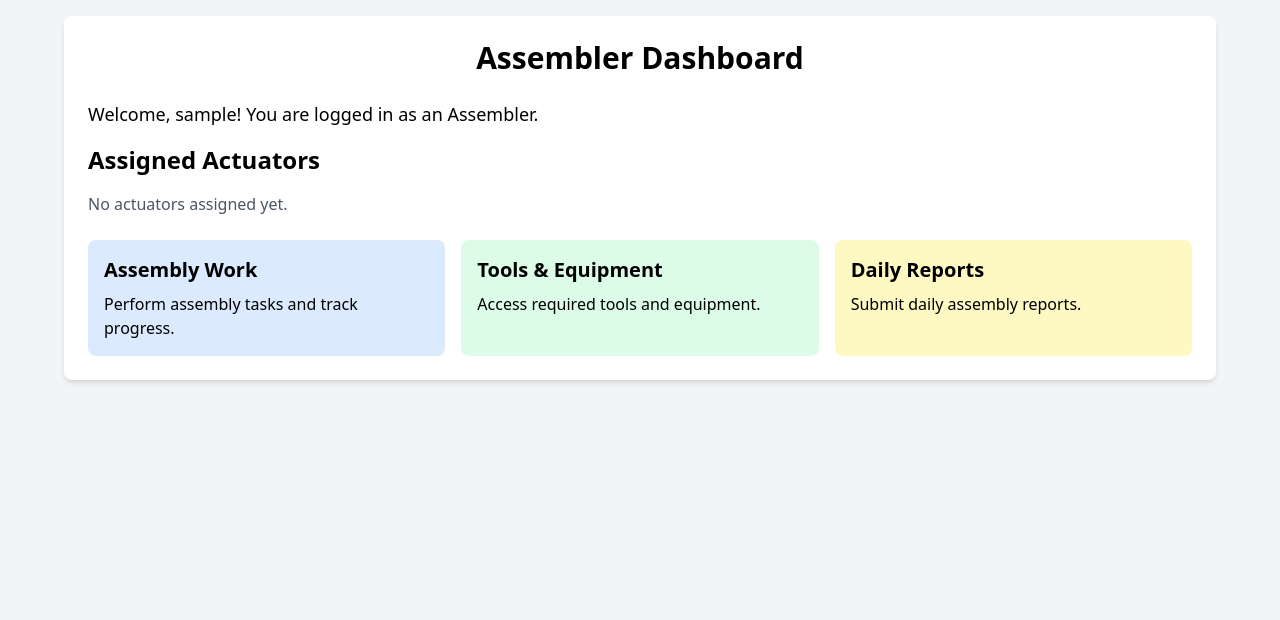
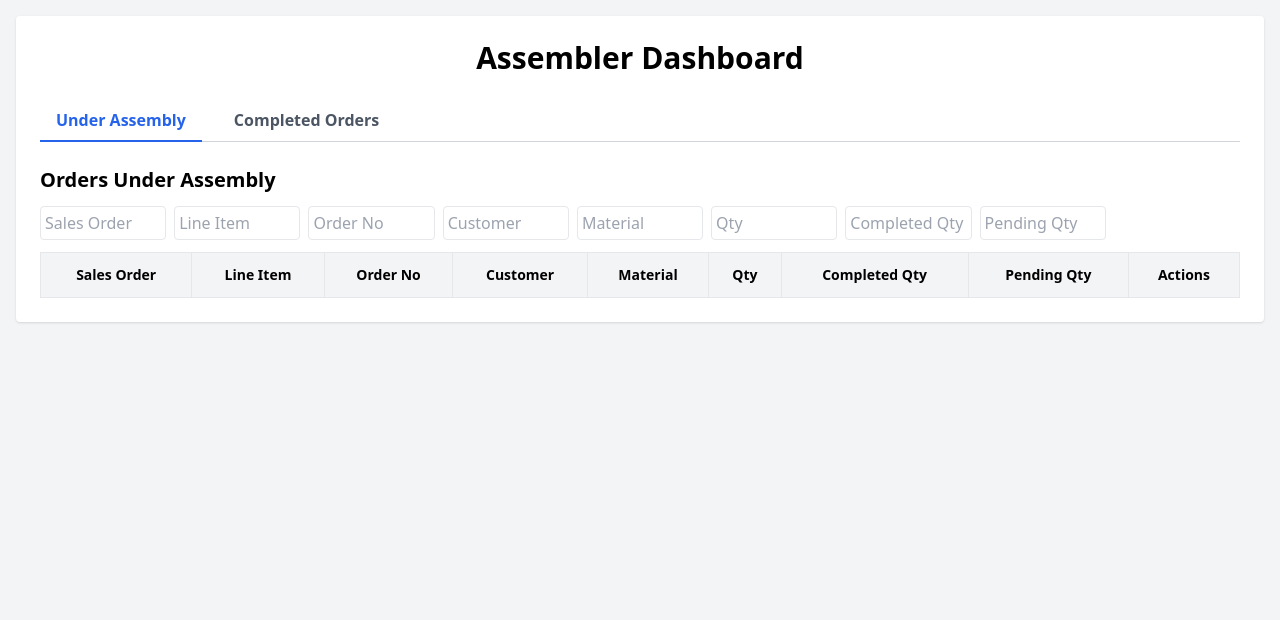
Before and after one commit to gujarrohit45-svg/Report-Management, a Django app: page /accounts/dashboard/assembler/ in a window 1280 px wide. Shown: the part 64-684 px from the top of the page. Run offline with Django 5.2, Linux system fonts and the light colour scheme; the visitor is signed in with stand-in values (Sample User, id 1); lists and menus that the app fills with data are empty; some libraries are stand-ins or nearby versions.

```diff
--- a/accounts/templates/accounts/assembler_dashboard.html
+++ b/accounts/templates/accounts/assembler_dashboard.html
@@ -1,68 +1,176 @@
-{% extends 'base.html' %}
-
+{% extends "base.html" %}
 {% block title %}Assembler Dashboard{% endblock %}
 
 {% block content %}
-<div class="max-w-6xl mx-auto bg-white p-6 rounded-lg shadow-md">
+<div class="max-w-7xl mx-auto p-6 bg-white rounded shadow">
+
     <h2 class="text-3xl font-bold mb-6 text-center">Assembler Dashboard</h2>
-    <p class="text-lg mb-4">Welcome, {{ user.username }}! You are logged in as an Assembler.</p>
 
-    <!-- List of OrderDetails -->
-    <h3 class="text-2xl font-semibold mb-4">Assigned Actuators</h3>
-    {% if order_details %}
-        <div class="overflow-x-auto">
-            <table class="min-w-full bg-white border border-gray-300">
-                <thead>
-                    <tr class="bg-gray-100">
-                        <th class="py-2 px-4 border-b">Order No</th>
-                        <th class="py-2 px-4 border-b">Actuator Serial No</th>
-                        <th class="py-2 px-4 border-b">Assembler Status</th>
-                        <th class="py-2 px-4 border-b">Actions</th>
+    <!-- TAB HEADERS -->
+    <div class="mb-6 border-b border-gray-300">
+        <ul class="flex">
+            <li class="-mb-px mr-4">
+                <button data-tab="tab1" class="tab-btn py-2 px-4 font-semibold text-blue-600 border-b-2 border-blue-600">
+                    Under Assembly
+                </button>
+            </li>
+            <li class="mr-4">
+                <button data-tab="tab2" class="tab-btn py-2 px-4 font-semibold text-gray-600 hover:text-blue-600">
+                    Completed Orders
+                </button>
+            </li>
+        </ul>
+    </div>
+
+<!-- TAB 1 -->
+<div id="tab1" class="tab-content">
+    <h3 class="text-xl font-bold mb-3">Orders Under Assembly</h3>
+
+    <!-- COLUMN FILTERS -->
+    <div class="grid grid-cols-9 gap-2 mb-3">
+        <input type="text" class="col p-1 border rounded filter-input" data-col="0" placeholder="Sales Order">
+        <input type="text" class="col p-1 border rounded filter-input" data-col="1" placeholder="Line Item">
+        <input type="text" class="col p-1 border rounded filter-input" data-col="2" placeholder="Order No">
+        <input type="text" class="col p-1 border rounded filter-input" data-col="3" placeholder="Customer">
+        <input type="text" class="col p-1 border rounded filter-input" data-col="4" placeholder="Material">
+        <input type="text" class="col p-1 border rounded filter-input" data-col="5" placeholder="Qty">
+        <input type="text" class="col p-1 border rounded filter-input" data-col="6" placeholder="Completed Qty">
+        <input type="text" class="col p-1 border rounded filter-input" data-col="7" placeholder="Pending Qty">
+    </div>
+
+    <!-- TABLE -->
+    <table id="tableUnderAssembly" class="min-w-full text-sm border border-gray-300">
+        <thead class="bg-gray-100">
+            <tr>
+                <th class="p-3 border">Sales Order</th>
+                <th class="p-3 border">Line Item</th>
+                <th class="p-3 border">Order No</th>
+                <th class="p-3 border">Customer</th>
+                <th class="p-3 border">Material</th>
+                <th class="p-3 border">Qty</th>
+                <th class="p-3 border">Completed Qty</th>
+                <th class="p-3 border">Pending Qty</th>
+                <th class="p-3 border">Actions</th>
             </tr>
         </thead>
         <tbody>
-                    {% for detail in order_details %}
+            {% for o in orders_under_assembly %}
             <tr class="hover:bg-gray-50">
-                            <td class="py-2 px-4 border-b">{{ detail.order_no.order_no }}</td>
-                            <td class="py-2 px-4 border-b">{{ detail.actuator_serial_no }}</td>
-                            <td class="py-2 px-4 border-b">
-                                {% if detail.assembler_status == 'pending' %}
-                                    <span class="text-yellow-600">Pending</span>
-                                {% elif detail.assembler_status == 'completed' %}
-                                    <span class="text-green-600">Completed</span>
-                                {% else %}
-                                    <span class="text-gray-600">{{ detail.assembler_status|title }}</span>
-                                {% endif %}
+                <td class="p-3 border">{{ o.sales_order_no }}</td>
+                <td class="p-3 border">{{ o.line_item }}</td>
+
+                <td class="p-3 border text-blue-600 underline">
+                    <a href="{% url 'assembler_order_details' o.order_no %}">
+                        {{ o.order_no }}
+                    </a>
                 </td>
-                            <td class="py-2 px-4 border-b">
-                                {% if detail.assembler_status != 'completed' %}
-                                    <button class="bg-blue-500 text-white px-3 py-1 rounded hover:bg-blue-600">Start Assembly</button>
-                                {% else %}
-                                    <span class="text-gray-500">Completed</span>
-                                {% endif %}
+
+                <td class="p-3 border">{{ o.customer }}</td>
+
+                <td class="p-3 border">
+                    {{ o.series }}, {{ o.type }}, {{ o.size }}, {{ o.cylinder_size }}, {{ o.spring_size }}, {{ o.moc }}
+                </td>
+
+                <td class="p-3 border">{{ o.order_qty }}</td>
+                <td class="p-3 border">{{ o.completed_qty }}</td>
+                <td class="p-3 border">{{ o.pending_qty }}</td>
+
+                <td class="p-3 border">
+                    <a href="{% url 'assembler_order_details' o.order_no %}"
+                    class="bg-blue-500 text-white px-3 py-1 rounded hover:bg-blue-600">
+                        View Actuators
+                    </a>
                 </td>
             </tr>
             {% endfor %}
         </tbody>
     </table>
 </div>
-    {% else %}
-        <p class="text-gray-600">No actuators assigned yet.</p>
-    {% endif %}
 
-    <div class="grid grid-cols-1 md:grid-cols-2 lg:grid-cols-3 gap-4 mt-6">
-        <div class="bg-blue-100 p-4 rounded-lg">
-            <h3 class="text-xl font-semibold mb-2">Assembly Work</h3>
-            <p>Perform assembly tasks and track progress.</p>
+<!-- TAB 2 -->
+<div id="tab2" class="tab-content hidden">
+    <h3 class="text-xl font-bold mb-3">Completed Orders</h3>
+
+    <input
+        type="text"
+        id="searchCompleted"
+        placeholder="Search completed orders..."
+        class="mb-3 w-full p-2 border rounded"
+    />
+
+    <table id="tableCompleted" class="min-w-full text-sm border border-gray-300">
+        <thead class="bg-gray-100">
+            <tr>
+                <th class="p-3 border">Order No</th>
+                <th class="p-3 border">Customer</th>
+                <th class="p-3 border">Qty</th>
+                <th class="p-3 border">Heat Report</th>
+            </tr>
+        </thead>
+        <tbody>
+    {% for o in completed_orders %}
+    <tr class="hover:bg-gray-50">
+        <td class="p-3 border">{{ o.order_no }}</td>
+        <td class="p-3 border">{{ o.customer }}</td>
+        <td class="p-3 border">{{ o.order_qty }}</td>
+
+        <!-- NEW BUTTON COLUMN -->
+        <td class="p-3 border text-center">
+            <a href="{% url 'generate_heat_report' o.order_no %}"
+               class="bg-green-600 text-white px-3 py-1 rounded hover:bg-green-700">
+                Generate Heat Report
+            </a>
+        </td>
+    </tr>
+    {% endfor %}
+</tbody>
+
+    </table>
 </div>
-        <div class="bg-green-100 p-4 rounded-lg">
-            <h3 class="text-xl font-semibold mb-2">Tools & Equipment</h3>
-            <p>Access required tools and equipment.</p>
+
 </div>
-        <div class="bg-yellow-100 p-4 rounded-lg">
-            <h3 class="text-xl font-semibold mb-2">Daily Reports</h3>
-            <p>Submit daily assembly reports.</p>
-        </div>
-    </div>
-</div>
+
+<!-- JS -->
+<script>
+// TAB SWITCHING FIX
+document.querySelectorAll(".tab-btn").forEach(btn => {
+    btn.addEventListener("click", function () {
+
+        document.querySelectorAll(".tab-btn").forEach(x => {
+            x.classList.remove("text-blue-600", "border-blue-600");
+            x.classList.add("text-gray-600");
+        });
+
+        this.classList.add("text-blue-600", "border-b-2", "border-blue-600");
+
+        document.querySelectorAll(".tab-content").forEach(tab => tab.classList.add("hidden"));
+        document.getElementById(this.dataset.tab).classList.remove("hidden");
+    });
+});
+
+// COLUMN FILTERS
+document.querySelectorAll(".filter-input").forEach(input => {
+    input.addEventListener("input", function () {
+        const col = this.dataset.col;
+        const filter = this.value.toLowerCase();
+        const rows = document.querySelectorAll("#tableUnderAssembly tbody tr");
+
+        rows.forEach(row => {
+            const cellText = row.children[col].innerText.toLowerCase();
+            row.style.display = cellText.includes(filter) ? "" : "none";
+        });
+    });
+});
+
+// Completed Order Search
+document.getElementById("searchCompleted").addEventListener("input", function () {
+    const filter = this.value.toLowerCase();
+    const rows = document.querySelectorAll("#tableCompleted tbody tr");
+
+    rows.forEach(row => {
+        row.style.display = row.innerText.toLowerCase().includes(filter) ? "" : "none";
+    });
+});
+</script>
+
 {% endblock %}
--- a/accounts/templates/accounts/assembly_engineer_dashboard.html
+++ b/accounts/templates/accounts/assembly_engineer_dashboard.html
@@ -172,8 +172,8 @@ document.addEventListener('DOMContentLoaded', function() {
         const data = {
                 "sr_no": "001",
                 "sales_order_no":"20011793",
-                "order_no": "21002715",
-                "order_qty": "10",
+                "order_no": "21002717",
+                "order_qty": "5",
                 "line_item": "30",
                 "series": "25",
                 "type": "DA",
--- a/accounts/urls.py
+++ b/accounts/urls.py
@@ -15,4 +15,10 @@ urlpatterns = [
     path('dashboard/name_plate_printer/', views.name_plate_printer_dashboard, name='name_plate_printer_dashboard'),
     path('dashboard/finisher/', views.finisher_dashboard, name='finisher_dashboard'),
     path('dashboard/qa_engineer/', views.qa_engineer_dashboard, name='qa_engineer_dashboard'),
+
+path('assembler/', views.assembler_dashboard, name='assembler_dashboard'),
+path('assembler/order/<str:order_no>/', views.assembler_order_details, name='assembler_order_details'),
+path("heat-report/<str:order_no>/", views.generate_heat_report, name="generate_heat_report"),
+
+
 ]
--- a/accounts/views.py
+++ b/accounts/views.py
@@ -3,7 +3,19 @@ from django.contrib.auth.forms import UserCreationForm, AuthenticationForm
 from django.contrib.auth import login, logout
 from django.contrib import messages
 from django.contrib.auth.decorators import login_required
+from django.db import models
 from .models import MainActuator, OrderDetails
+from django.db.models import IntegerField
+from django.db.models.functions import Cast, Substr
+from django.http import HttpResponse
+
+from reportlab.platypus import Table, TableStyle
+from reportlab.lib import colors
+from reportlab.lib.pagesizes import A4, landscape
+from reportlab.pdfgen import canvas
+from reportlab.lib.units import cm
+from django.shortcuts import get_object_or_404
+from datetime import datetime
 
 def register_view(request):
     if request.method == 'POST':
@@ -42,8 +54,8 @@ def assembly_engineer_dashboard(request):
             data = {
                 "sr_no": "001",
                 "sales_order_no":"20011793",
-                "order_no": "21002715",
-                "order_qty": "10",
+                "order_no": "21002717",
+                "order_qty": "5",
                 "line_item": "30",
                 "series": "25",
                 "type": "DA",
@@ -92,10 +104,32 @@ def assembly_engineer_dashboard(request):
     return render(request, 'accounts/assembly_engineer_dashboard.html')
 
 @login_required
+@login_required
 def assembler_dashboard(request):
-    # Fetch OrderDetails for orders that are under_assembly
-    order_details = OrderDetails.objects.filter(order_no__order_status='under_assembly').order_by('created_at')
-    return render(request, 'accounts/assembler_dashboard.html', {'order_details': order_details})
+
+    # Annotate all orders that are in assembly
+    orders_under_assembly = MainActuator.objects.filter(order_status="under_assembly").annotate(
+        total_qty=models.Count("order_details"),
+        completed_qty=models.Count(
+            "order_details",
+            filter=models.Q(order_details__assembler_status="completed")
+        )
+    )
+
+    # Calculate pending = total - completed
+    for o in orders_under_assembly:
+        o.pending_qty = o.total_qty - o.completed_qty
+
+    # Find completed orders (where pending_qty = 0)
+    completed_orders = [o for o in orders_under_assembly if o.pending_qty == 0]
+
+    # Exclude completed from "under assembly"
+    orders_under_assembly = [o for o in orders_under_assembly if o.pending_qty > 0]
+
+    return render(request, 'accounts/assembler_dashboard.html', {
+        "orders_under_assembly": orders_under_assembly,
+        "completed_orders": completed_orders,
+    })
 
 @login_required
 def tester_dashboard(request):
@@ -129,3 +163,188 @@ def logout_view(request):
     logout(request)
     messages.info(request, 'You have been logged out.')
     return redirect('login')
+
+@login_required
+def assembler_order_details(request, order_no):
+    try:
+        order = MainActuator.objects.get(order_no=order_no)
+    except MainActuator.DoesNotExist:
+        messages.error(request, "Order not found.")
+        return redirect('assembler_dashboard')
+
+    actuators = (
+        OrderDetails.objects
+        .filter(order_no=order)
+        .annotate(
+            serial_num=Cast(
+                Substr("actuator_serial_no", len(order_no) + 2),  # extract after "ORDERNO-"
+                IntegerField()
+            )
+        )
+        .order_by("serial_num"))
+
+    # POST for SAVE / SUBMIT
+    if request.method == "POST":
+        order_detail_id = request.POST.get("order_detail_id")
+        action = "save" if "save" in request.POST else "submit"
+
+        try:
+            detail = OrderDetails.objects.get(id=order_detail_id)
+
+            if action == "save":
+                detail.housing_heat_no = request.POST.get('housing_heat_no', "")
+                detail.yoke_heat_no = request.POST.get('yoke_heat_no', "")
+                detail.top_cover_heat_no = request.POST.get('top_cover_heat_no', "")
+                detail.da_side_adaptor_plate_heat_no = request.POST.get('da_side_adaptor_plate_heat_no', "")
+                detail.spring_side_adaptor_heat_no = request.POST.get('spring_side_adaptor_heat_no', "")
+                detail.da_side_end_plate_heat_no = request.POST.get('da_side_end_plate_heat_no', "")
+                detail.spring_side_end_plate_heat_no = request.POST.get('spring_side_end_plate_heat_no', "")
+                detail.save()
+                messages.success(request, "Heat numbers updated.")
+
+            if action == "submit":
+                # Backend validation: all fields must be filled
+                required_fields = [
+                    detail.housing_heat_no,
+                    detail.yoke_heat_no,
+                    detail.top_cover_heat_no,
+                    detail.da_side_adaptor_plate_heat_no,
+                    detail.spring_side_adaptor_heat_no,
+                    detail.da_side_end_plate_heat_no,
+                    detail.spring_side_end_plate_heat_no,
+                ]
+
+                if any(field in ["", None] for field in required_fields):
+                    messages.error(request, "All heat numbers must be filled before marking as completed.")
+                    return redirect('assembler_order_details', order_no=order_no)
+
+                detail.assembler_status = "completed"
+                detail.save()
+                messages.success(request, "Actuator marked completed.")
+
+        except Exception as e:
+            messages.error(request, str(e))
+
+        return redirect('assembler_order_details', order_no=order_no)
+
+    return render(request, "accounts/assembler_order_details.html", {
+        "order": order,
+        "actuators": actuators,
+    })
+
+@login_required
+def generate_heat_report(request, order_no):
+
+    # Fetch order header
+    order = get_object_or_404(MainActuator, order_no=order_no)
+
+    # Fetch all actuators for this order
+    actuators = OrderDetails.objects.filter(order_no=order).order_by("actuator_serial_no")
+
+    # PDF response
+    response = HttpResponse(content_type="application/pdf")
+    response["Content-Disposition"] = f'attachment; filename="Heat_Report_{order_no}.pdf"'
+
+    pdf = canvas.Canvas(response, pagesize=landscape(A4))
+    width, height = landscape(A4)
+
+    y = height - 1.5 * cm
+
+    # =========================================
+    # 1. TITLE
+    # =========================================
+    pdf.setFont("Helvetica-Bold", 20)
+    pdf.drawCentredString(width / 2, y, "DELVAL FLOW CONTROLS PRIVATE LIMITED")
+    y -= 1.2 * cm
+
+    pdf.setFont("Helvetica-Bold", 14)
+    pdf.drawCentredString(width / 2, y, "HEAT ANNEXTURE - ACTUATOR")
+    y -= 1.5 * cm
+
+    # =========================================
+    # 2. TOP INFORMATION (TABLE STYLE)
+    # =========================================
+    pdf.setFont("Helvetica", 11)
+
+    combined_size = f"{order.size}, {order.cylinder_size}, {order.spring_size or '-'}"
+    today = datetime.now().strftime("%d-%m-%Y")
+
+    top_data = [
+        ["Item Code:", order.item_code, "Size:", combined_size],
+        ["Qty:", order.order_qty, "Date:", today],
+        ["Customer:", order.customer, "SO Number:", order.sales_order_no],
+    ]
+
+    top_table = Table(top_data, colWidths=[3*cm, 7*cm, 3*cm, 7*cm])
+    top_table.setStyle(TableStyle([
+        ("BACKGROUND", (0, 0), (-1, 0), colors.whitesmoke),
+        ("TEXTCOLOR", (0, 0), (-1, -1), colors.black),
+        ("FONTNAME", (0, 0), (-1, -1), "Helvetica"),
+        ("FONTSIZE", (0, 0), (-1, -1), 11),
+        ("ALIGN", (0, 0), (-1, -1), "LEFT"),
+        ("VALIGN", (0, 0), (-1, -1), "MIDDLE"),
+        ("BOTTOMPADDING", (0, 0), (-1, -1), 6),
+        ("TOPPADDING", (0, 0), (-1, -1), 4),
+    ]))
+
+    top_table.wrapOn(pdf, width, height)
+    top_table.drawOn(pdf, 1.0*cm, y - 3*cm)
+
+    y -= 4 * cm  # Space before main table
+
+    # =========================================
+    # 3. MAIN TABLE HEADER
+    # =========================================
+    headers = [
+        "Sr No", "Actuator Serial", "Housing Heat No", "Yoke Heat No",
+        "Top Cover Heat No", "DA Adaptor Plate", "Spring Adaptor Plate",
+        "DA End Plate", "Spring End Plate", "Assembler"
+    ]
+
+    table_data = [headers]
+
+    assembler_name = request.user.get_full_name() or request.user.username
+
+    # Add rows
+    sr = 1
+    for a in actuators:
+        table_data.append([
+            sr,
+            a.actuator_serial_no,
+            a.housing_heat_no or "-",
+            a.yoke_heat_no or "-",
+            a.top_cover_heat_no or "-",
+            a.da_side_adaptor_plate_heat_no or "-",
+            a.spring_side_adaptor_heat_no or "-",
+            a.da_side_end_plate_heat_no or "-",
+            a.spring_side_end_plate_heat_no or "-",
+            assembler_name
+        ])
+        sr += 1
+
+    # =========================================
+    # 4. STYLE THE TABLE
+    # =========================================
+    table = Table(table_data, repeatRows=1, colWidths=[
+        1.5*cm, 3*cm, 3*cm, 3*cm, 3*cm,
+        3*cm, 3*cm, 3*cm, 3*cm, 3*cm
+    ])
+
+    table.setStyle(TableStyle([
+        ("GRID", (0,0), (-1,-1), 0.5, colors.black),
+        ("BACKGROUND", (0,0), (-1,0), colors.lightgrey),
+        ("FONTNAME", (0,0), (-1,0), "Helvetica-Bold"),
+        ("ALIGN", (0,0), (-1,0), "CENTER"),
+        ("VALIGN", (0,0), (-1,-1), "MIDDLE"),
+        ("FONTSIZE", (0,0), (-1,-1), 9),
+        ("BOTTOMPADDING", (0,0), (-1,-1), 4),
+        ("TOPPADDING", (0,0), (-1,-1), 4),
+    ]))
+
+    # Draw table
+    table.wrapOn(pdf, width, height)
+    table.drawOn(pdf, 1.0*cm, y - (len(table_data) * 0.7 * cm))
+
+    pdf.showPage()
+    pdf.save()
+    return response
--- a/requirements.txt
+++ b/requirements.txt
@@ -1,3 +1,4 @@
 Django==5.0.3
 psycopg2-binary
 django-tailwind
+reportlab==3.6.12
--- a/templates/base.html
+++ b/templates/base.html
@@ -24,14 +24,16 @@
 
         <main class="flex-grow container mx-auto p-4">
             {% if messages %}
-                <div id="messages" class="mb-4">
+    <div id="messages" class="fixed top-4 right-4 z-50 space-y-2 w-72">
         {% for message in messages %}
-                        <div class="p-4 mb-4 text-sm text-blue-800 rounded-lg bg-blue-50 dark:bg-gray-800 dark:text-blue-400" role="alert">
+            <div class="p-4 text-sm text-blue-800 rounded-lg bg-blue-50 shadow-lg border border-blue-200"
+                 role="alert">
                 <span class="font-medium">{{ message }}</span>
             </div>
         {% endfor %}
     </div>
 {% endif %}
+
             {% block content %}{% endblock %}
         </main>
 
```
Also changed, not shown: TODO.md (+9 -6 lines), accounts/templates/accounts/assembler_order_details.html (added, +120 -0 lines). Lines whose indentation alone changed are shown as unchanged.
